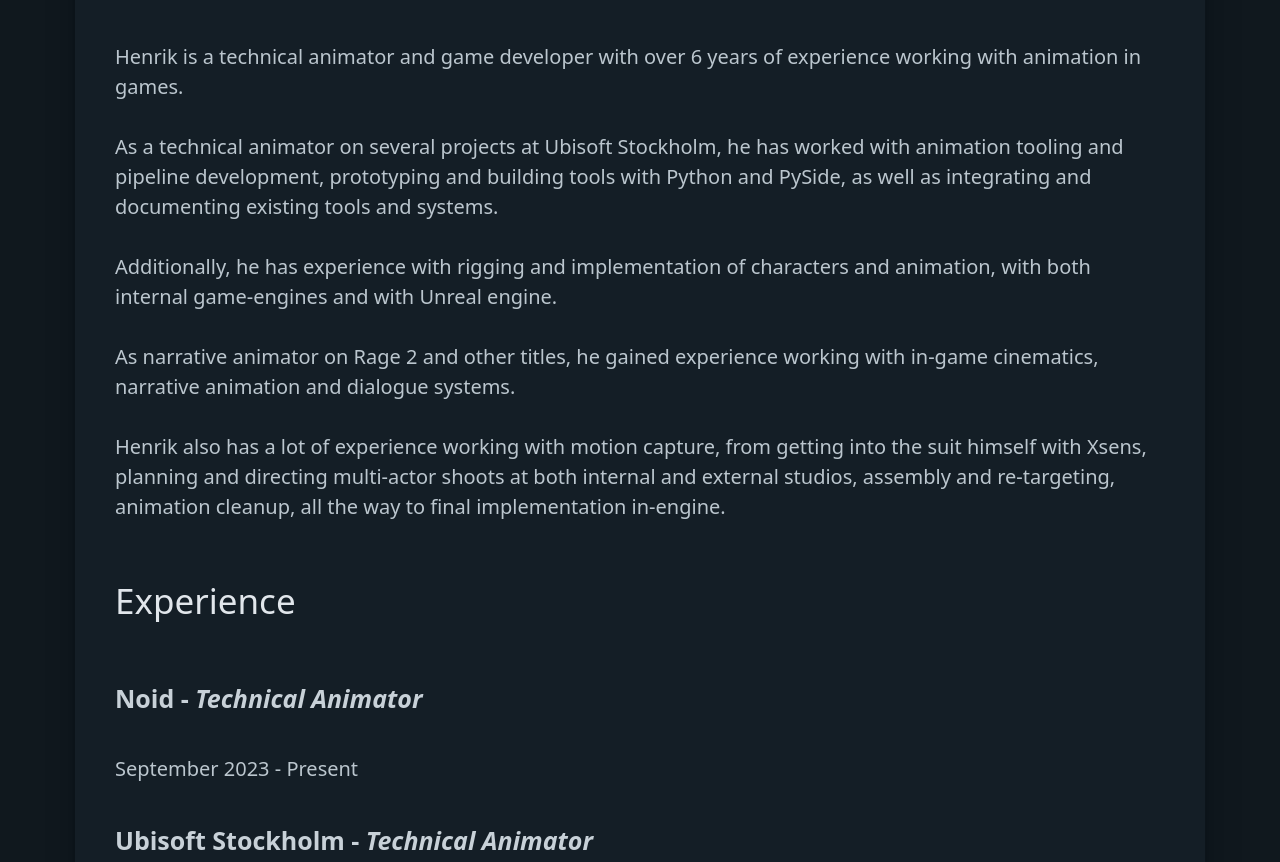
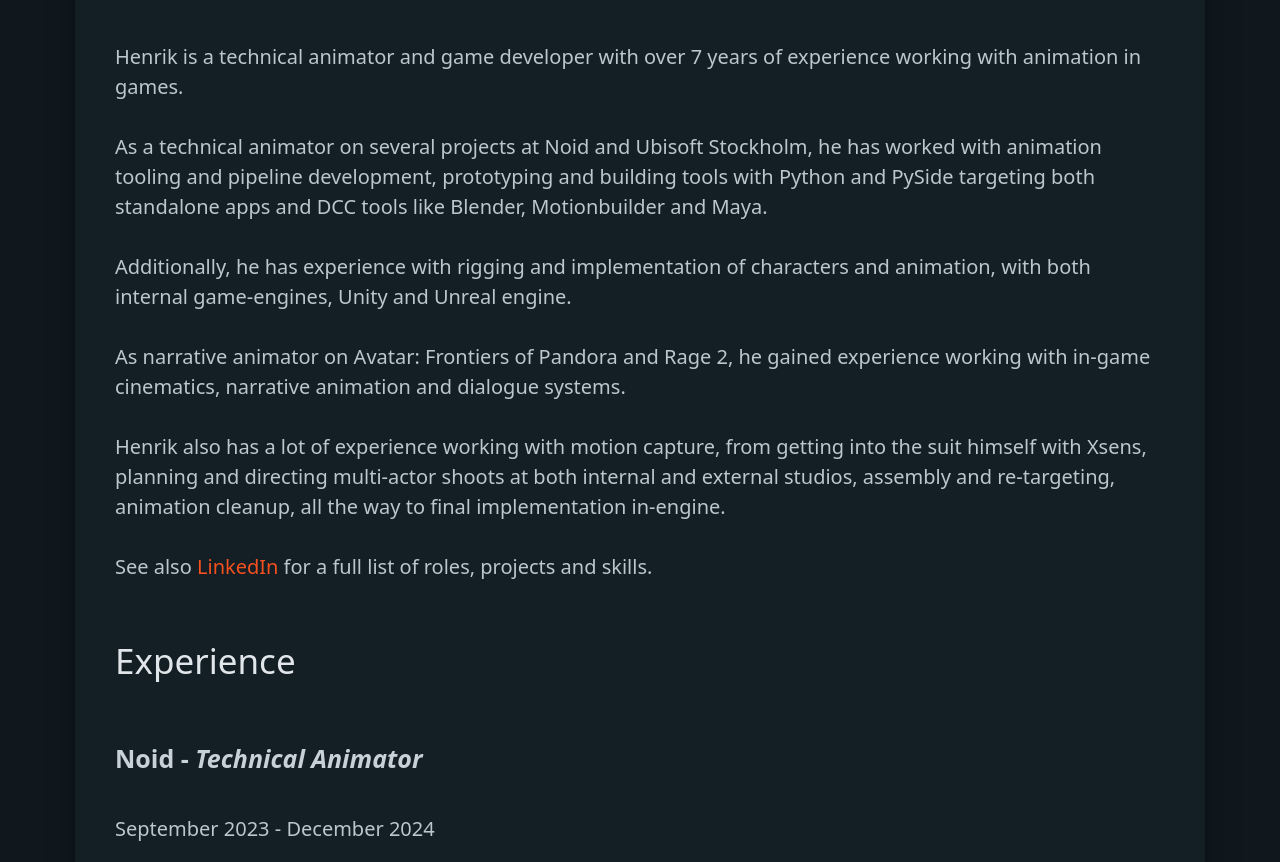
Before and after one commit to henrikwilhelmsen/henrikwilhelmsen.com, a plain HTML site: page source/resume.html in a window 1280 px wide. Shown: the part 900-1762 px from the top of the page. Drawn offline with Linux system fonts and the light colour scheme.

Commit message:
Keeping resume updated

```diff
--- a/source/css/main.css
+++ b/source/css/main.css
@@ -207,11 +207,11 @@
   --background-color: #fff;
   --color: hsl(205, 20%, 32%);
   --h1-color: hsl(205, 30%, 15%);
-  --h2-color: #24333e;
+  --h2-color: rgb(35.38125, 50.628125, 61.51875);
   --h3-color: hsl(205, 25%, 23%);
-  --h4-color: #374956;
+  --h4-color: rgb(54.63375, 72.706875, 85.61625);
   --h5-color: hsl(205, 20%, 32%);
-  --h6-color: #4d606d;
+  --h6-color: rgb(77.07375, 95.741875, 109.07625);
   --muted-color: hsl(205, 10%, 50%);
   --muted-border-color: hsl(205, 20%, 94%);
   --primary: #f4511e;
@@ -220,14 +220,14 @@
   --primary-inverse: #fff;
   --secondary: hsl(205, 15%, 41%);
   --secondary-hover: hsl(205, 20%, 32%);
-  --secondary-focus: rgba(89, 107, 120, 0.125);
+  --secondary-focus: rgba(88.8675, 107.16375, 120.2325, 0.125);
   --secondary-inverse: #fff;
   --contrast: hsl(205, 30%, 15%);
   --contrast-hover: #000;
-  --contrast-focus: rgba(89, 107, 120, 0.125);
+  --contrast-focus: rgba(88.8675, 107.16375, 120.2325, 0.125);
   --contrast-inverse: #fff;
   --mark-background-color: #fff2ca;
-  --mark-color: #543a26;
+  --mark-color: rgb(83.83125, 57.871875, 37.29375);
   --ins-color: #388e3c;
   --del-color: #c62828;
   --blockquote-border-color: var(--muted-border-color);
@@ -260,7 +260,7 @@
   --range-thumb-hover-color: var(--secondary-hover);
   --range-thumb-active-color: var(--primary);
   --table-border-color: var(--muted-border-color);
-  --table-row-stripped-background-color: #f6f8f9;
+  --table-row-stripped-background-color: rgb(245.82, 247.605, 248.88);
   --code-background-color: hsl(205, 20%, 94%);
   --code-color: var(--muted-color);
   --code-kbd-background-color: var(--contrast);
@@ -275,20 +275,20 @@
   --card-background-color: var(--background-color);
   --card-border-color: var(--muted-border-color);
   --card-box-shadow:
-    0.0145rem 0.029rem 0.174rem rgba(27, 40, 50, 0.01698),
-    0.0335rem 0.067rem 0.402rem rgba(27, 40, 50, 0.024),
-    0.0625rem 0.125rem 0.75rem rgba(27, 40, 50, 0.03),
-    0.1125rem 0.225rem 1.35rem rgba(27, 40, 50, 0.036),
-    0.2085rem 0.417rem 2.502rem rgba(27, 40, 50, 0.04302),
-    0.5rem 1rem 6rem rgba(27, 40, 50, 0.06),
-    0 0 0 0.0625rem rgba(27, 40, 50, 0.015);
-  --card-sectionning-background-color: #fbfbfc;
-  --dropdown-background-color: #fbfbfc;
-  --dropdown-border-color: #e1e6eb;
+    0.0145rem 0.029rem 0.174rem rgba(26.775, 40.1625, 49.725, 0.01698),
+    0.0335rem 0.067rem 0.402rem rgba(26.775, 40.1625, 49.725, 0.024),
+    0.0625rem 0.125rem 0.75rem rgba(26.775, 40.1625, 49.725, 0.03),
+    0.1125rem 0.225rem 1.35rem rgba(26.775, 40.1625, 49.725, 0.036),
+    0.2085rem 0.417rem 2.502rem rgba(26.775, 40.1625, 49.725, 0.04302),
+    0.5rem 1rem 6rem rgba(26.775, 40.1625, 49.725, 0.06),
+    0 0 0 0.0625rem rgba(26.775, 40.1625, 49.725, 0.015);
+  --card-sectionning-background-color: rgb(250.41, 251.3025, 251.94);
+  --dropdown-background-color: rgb(250.41, 251.3025, 251.94);
+  --dropdown-border-color: rgb(224.757, 230.2905, 234.243);
   --dropdown-box-shadow: var(--card-box-shadow);
   --dropdown-color: var(--color);
   --dropdown-hover-background-color: hsl(205, 20%, 94%);
-  --modal-overlay-background-color: rgba(213, 220, 226, 0.7);
+  --modal-overlay-background-color: rgba(212.874, 220.371, 225.726, 0.7);
   --progress-background-color: hsl(205, 18%, 86%);
   --progress-color: var(--primary);
   --loading-spinner-opacity: 0.5;
@@ -310,38 +310,38 @@
 
 @media only screen and (prefers-color-scheme: dark) {
   :root:not([data-theme]) {
-    --background-color: #11191f;
+    --background-color: rgb(16.734375, 25.1015625, 31.078125);
     --color: hsl(205, 16%, 77%);
     --h1-color: hsl(205, 20%, 94%);
-    --h2-color: #e1e6eb;
+    --h2-color: rgb(224.757, 230.2905, 234.243);
     --h3-color: hsl(205, 18%, 86%);
-    --h4-color: #c8d1d8;
+    --h4-color: rgb(199.92, 209.1425, 215.73);
     --h5-color: hsl(205, 16%, 77%);
-    --h6-color: #afbbc4;
+    --h6-color: rgb(174.471, 186.609, 195.279);
     --muted-color: hsl(205, 10%, 50%);
-    --muted-border-color: #1f2d38;
+    --muted-border-color: rgb(31.078125, 45.3953125, 55.621875);
     --primary: #f4511e;
     --primary-hover: #ff5722;
     --primary-focus: rgba(244, 81, 30, 0.25);
     --primary-inverse: #fff;
     --secondary: hsl(205, 15%, 41%);
     --secondary-hover: hsl(205, 10%, 50%);
-    --secondary-focus: rgba(115, 130, 140, 0.25);
+    --secondary-focus: rgba(114.75, 129.625, 140.25, 0.25);
     --secondary-inverse: #fff;
     --contrast: hsl(205, 20%, 94%);
     --contrast-hover: #fff;
-    --contrast-focus: rgba(115, 130, 140, 0.25);
+    --contrast-focus: rgba(114.75, 129.625, 140.25, 0.25);
     --contrast-inverse: #000;
-    --mark-background-color: #d1c284;
-    --mark-color: #11191f;
+    --mark-background-color: rgb(208.488, 194.152, 131.912);
+    --mark-color: rgb(16.734375, 25.1015625, 31.078125);
     --ins-color: #388e3c;
     --del-color: #c62828;
     --blockquote-border-color: var(--muted-border-color);
     --blockquote-footer-color: var(--muted-color);
     --button-box-shadow: 0 0 0 rgba(0, 0, 0, 0);
     --button-hover-box-shadow: 0 0 0 rgba(0, 0, 0, 0);
-    --form-element-background-color: #11191f;
-    --form-element-border-color: #374956;
+    --form-element-background-color: rgb(16.734375, 25.1015625, 31.078125);
+    --form-element-border-color: rgb(54.63375, 72.706875, 85.61625);
     --form-element-color: var(--color);
     --form-element-placeholder-color: var(--muted-color);
     --form-element-active-background-color: var(--form-element-background-color);
@@ -356,30 +356,30 @@
     --form-element-valid-border-color: #2e7d32;
     --form-element-valid-active-border-color: #388e3c;
     --form-element-valid-focus-color: rgba(56, 142, 60, 0.25);
-    --switch-background-color: #374956;
+    --switch-background-color: rgb(54.63375, 72.706875, 85.61625);
     --switch-color: var(--primary-inverse);
     --switch-checked-background-color: var(--primary);
-    --range-border-color: #24333e;
+    --range-border-color: rgb(35.38125, 50.628125, 61.51875);
     --range-active-border-color: hsl(205, 25%, 23%);
     --range-thumb-border-color: var(--background-color);
     --range-thumb-color: var(--secondary);
     --range-thumb-hover-color: var(--secondary-hover);
     --range-thumb-active-color: var(--primary);
     --table-border-color: var(--muted-border-color);
-    --table-row-stripped-background-color: rgba(115, 130, 140, 0.05);
-    --code-background-color: #18232c;
+    --table-row-stripped-background-color: rgba(114.75, 129.625, 140.25, 0.05);
+    --code-background-color: rgb(23.428125, 35.1421875, 43.509375);
     --code-color: var(--muted-color);
     --code-kbd-background-color: var(--contrast);
     --code-kbd-color: var(--contrast-inverse);
     --code-tag-color: hsl(330, 30%, 50%);
     --code-property-color: hsl(185, 30%, 50%);
     --code-value-color: hsl(40, 10%, 50%);
-    --code-comment-color: #4d606d;
+    --code-comment-color: rgb(77.07375, 95.741875, 109.07625);
     --accordion-border-color: var(--muted-border-color);
     --accordion-active-summary-color: var(--primary);
     --accordion-close-summary-color: var(--color);
     --accordion-open-summary-color: var(--muted-color);
-    --card-background-color: #141e26;
+    --card-background-color: rgb(20.08125, 30.121875, 37.29375);
     --card-border-color: var(--card-background-color);
     --card-box-shadow:
       0.0145rem 0.029rem 0.174rem rgba(0, 0, 0, 0.01698),
@@ -389,14 +389,14 @@
       0.2085rem 0.417rem 2.502rem rgba(0, 0, 0, 0.04302),
       0.5rem 1rem 6rem rgba(0, 0, 0, 0.06),
       0 0 0 0.0625rem rgba(0, 0, 0, 0.015);
-    --card-sectionning-background-color: #18232c;
+    --card-sectionning-background-color: rgb(23.428125, 35.1421875, 43.509375);
     --dropdown-background-color: hsl(205, 30%, 15%);
-    --dropdown-border-color: #24333e;
+    --dropdown-border-color: rgb(35.38125, 50.628125, 61.51875);
     --dropdown-box-shadow: var(--card-box-shadow);
     --dropdown-color: var(--color);
-    --dropdown-hover-background-color: rgba(36, 51, 62, 0.75);
-    --modal-overlay-background-color: rgba(36, 51, 62, 0.8);
-    --progress-background-color: #24333e;
+    --dropdown-hover-background-color: rgba(35.38125, 50.628125, 61.51875, 0.75);
+    --modal-overlay-background-color: rgba(35.38125, 50.628125, 61.51875, 0.8);
+    --progress-background-color: rgb(35.38125, 50.628125, 61.51875);
     --progress-color: var(--primary);
     --loading-spinner-opacity: 0.5;
     --tooltip-background-color: var(--contrast);
@@ -416,38 +416,38 @@
   }
 }
 [data-theme=dark] {
-  --background-color: #11191f;
+  --background-color: rgb(16.734375, 25.1015625, 31.078125);
   --color: hsl(205, 16%, 77%);
   --h1-color: hsl(205, 20%, 94%);
-  --h2-color: #e1e6eb;
+  --h2-color: rgb(224.757, 230.2905, 234.243);
   --h3-color: hsl(205, 18%, 86%);
-  --h4-color: #c8d1d8;
+  --h4-color: rgb(199.92, 209.1425, 215.73);
   --h5-color: hsl(205, 16%, 77%);
-  --h6-color: #afbbc4;
+  --h6-color: rgb(174.471, 186.609, 195.279);
   --muted-color: hsl(205, 10%, 50%);
-  --muted-border-color: #1f2d38;
+  --muted-border-color: rgb(31.078125, 45.3953125, 55.621875);
   --primary: #f4511e;
   --primary-hover: #ff5722;
   --primary-focus: rgba(244, 81, 30, 0.25);
   --primary-inverse: #fff;
   --secondary: hsl(205, 15%, 41%);
   --secondary-hover: hsl(205, 10%, 50%);
-  --secondary-focus: rgba(115, 130, 140, 0.25);
+  --secondary-focus: rgba(114.75, 129.625, 140.25, 0.25);
   --secondary-inverse: #fff;
   --contrast: hsl(205, 20%, 94%);
   --contrast-hover: #fff;
-  --contrast-focus: rgba(115, 130, 140, 0.25);
+  --contrast-focus: rgba(114.75, 129.625, 140.25, 0.25);
   --contrast-inverse: #000;
-  --mark-background-color: #d1c284;
-  --mark-color: #11191f;
+  --mark-background-color: rgb(208.488, 194.152, 131.912);
+  --mark-color: rgb(16.734375, 25.1015625, 31.078125);
   --ins-color: #388e3c;
   --del-color: #c62828;
   --blockquote-border-color: var(--muted-border-color);
   --blockquote-footer-color: var(--muted-color);
   --button-box-shadow: 0 0 0 rgba(0, 0, 0, 0);
   --button-hover-box-shadow: 0 0 0 rgba(0, 0, 0, 0);
-  --form-element-background-color: #11191f;
-  --form-element-border-color: #374956;
+  --form-element-background-color: rgb(16.734375, 25.1015625, 31.078125);
+  --form-element-border-color: rgb(54.63375, 72.706875, 85.61625);
   --form-element-color: var(--color);
   --form-element-placeholder-color: var(--muted-color);
   --form-element-active-background-color: var(--form-element-background-color);
@@ -462,30 +462,30 @@
   --form-element-valid-border-color: #2e7d32;
   --form-element-valid-active-border-color: #388e3c;
   --form-element-valid-focus-color: rgba(56, 142, 60, 0.25);
-  --switch-background-color: #374956;
+  --switch-background-color: rgb(54.63375, 72.706875, 85.61625);
   --switch-color: var(--primary-inverse);
   --switch-checked-background-color: var(--primary);
-  --range-border-color: #24333e;
+  --range-border-color: rgb(35.38125, 50.628125, 61.51875);
   --range-active-border-color: hsl(205, 25%, 23%);
   --range-thumb-border-color: var(--background-color);
   --range-thumb-color: var(--secondary);
   --range-thumb-hover-color: var(--secondary-hover);
   --range-thumb-active-color: var(--primary);
   --table-border-color: var(--muted-border-color);
-  --table-row-stripped-background-color: rgba(115, 130, 140, 0.05);
-  --code-background-color: #18232c;
+  --table-row-stripped-background-color: rgba(114.75, 129.625, 140.25, 0.05);
+  --code-background-color: rgb(23.428125, 35.1421875, 43.509375);
   --code-color: var(--muted-color);
   --code-kbd-background-color: var(--contrast);
   --code-kbd-color: var(--contrast-inverse);
   --code-tag-color: hsl(330, 30%, 50%);
   --code-property-color: hsl(185, 30%, 50%);
   --code-value-color: hsl(40, 10%, 50%);
-  --code-comment-color: #4d606d;
+  --code-comment-color: rgb(77.07375, 95.741875, 109.07625);
   --accordion-border-color: var(--muted-border-color);
   --accordion-active-summary-color: var(--primary);
   --accordion-close-summary-color: var(--color);
   --accordion-open-summary-color: var(--muted-color);
-  --card-background-color: #141e26;
+  --card-background-color: rgb(20.08125, 30.121875, 37.29375);
   --card-border-color: var(--card-background-color);
   --card-box-shadow:
     0.0145rem 0.029rem 0.174rem rgba(0, 0, 0, 0.01698),
@@ -495,14 +495,14 @@
     0.2085rem 0.417rem 2.502rem rgba(0, 0, 0, 0.04302),
     0.5rem 1rem 6rem rgba(0, 0, 0, 0.06),
     0 0 0 0.0625rem rgba(0, 0, 0, 0.015);
-  --card-sectionning-background-color: #18232c;
+  --card-sectionning-background-color: rgb(23.428125, 35.1421875, 43.509375);
   --dropdown-background-color: hsl(205, 30%, 15%);
-  --dropdown-border-color: #24333e;
+  --dropdown-border-color: rgb(35.38125, 50.628125, 61.51875);
   --dropdown-box-shadow: var(--card-box-shadow);
   --dropdown-color: var(--color);
-  --dropdown-hover-background-color: rgba(36, 51, 62, 0.75);
-  --modal-overlay-background-color: rgba(36, 51, 62, 0.8);
-  --progress-background-color: #24333e;
+  --dropdown-hover-background-color: rgba(35.38125, 50.628125, 61.51875, 0.75);
+  --modal-overlay-background-color: rgba(35.38125, 50.628125, 61.51875, 0.8);
+  --progress-background-color: rgb(35.38125, 50.628125, 61.51875);
   --progress-color: var(--primary);
   --loading-spinner-opacity: 0.5;
   --tooltip-background-color: var(--contrast);
@@ -1360,7 +1360,7 @@
 }
 [type=checkbox][role=switch]:before {
   display: block;
-  width: calc(1.25em - (var(--border-width) * 2));
+  width: calc(1.25em - var(--border-width) * 2);
   height: 100%;
   border-radius: 50%;
   background-color: var(--color);
--- a/source/resume.html
+++ b/source/resume.html
@@ -46,21 +46,22 @@
       <!-- Summary -->
       <h2>Summary</h2>
       <p>
-        Henrik is a technical animator and game developer with over 6 years of experience working with animation in
+        Henrik is a technical animator and game developer with over 7 years of experience working with animation in
         games.
       </p>
       <p>
-        As a technical animator on several projects at Ubisoft Stockholm, he has worked with animation tooling and
-        pipeline development, prototyping and building tools with Python and PySide, as well as integrating and
-        documenting existing tools and systems.
+        As a technical animator on several projects at Noid and Ubisoft Stockholm, he has worked with animation tooling
+        and
+        pipeline development, prototyping and building tools with Python and PySide targeting both standalone apps and
+        DCC tools like Blender, Motionbuilder and Maya.
       </p>
       <p>
         Additionally, he has experience with rigging and implementation of characters and animation, with both internal
-        game-engines and with Unreal engine.
+        game-engines, Unity and Unreal engine.
       </p>
       <p>
-        As narrative animator on Rage 2 and other titles, he gained experience working with in-game cinematics,
-        narrative animation and dialogue systems.
+        As narrative animator on Avatar: Frontiers of Pandora and Rage 2, he gained experience working with in-game
+        cinematics, narrative animation and dialogue systems.
       </p>
       <p>
         Henrik also has a lot of experience working with motion capture, from getting into the suit himself with Xsens,
@@ -68,11 +69,16 @@
         animation cleanup, all the way to final implementation in-engine.
       </p>
 
+      <p>
+        See also <a href="https://www.linkedin.com/in/wilhelmsenhenrik/" target="_blank">LinkedIn</a> for a full list of
+        roles, projects and skills.
+      </p>
+
       <!-- Experience -->
       <h2>Experience</h2>
 
       <h4>Noid - <i>Technical Animator</i></h4>
-      <p>September 2023 - Present</p>
+      <p>September 2023 - December 2024</p>
 
       <h4>Ubisoft Stockholm - <i>Technical Animator</i></h4>
       <p>September 2021 - September 2023</p>
@@ -92,49 +98,28 @@
       <h4>INN University, Hamar Norway - <i>Bachelor's degree, Animation</i></h4>
       <p>August 2012 - June 2015</p>
 
-      <!-- Courses and Certs -->
-      <h2>Courses and Certifications</h2>
-      <h4>iAnimate - <i>Games Workshop 1</i></h4>
-      <p>January 2016 - March 2016</p>
-
-      <h4>iAnimate - <i>Games Workshop 2</i></h4>
-      <p>April 2016 - June 2016</p>
-
-      <h4>Udemy - <i>The Git and Github Bootcamp</i></h4>
-      <p>June 2022</p>
-      <p><a href="https://www.udemy.com/certificate/UC-6902d63b-bae4-4cce-ac43-6baf2dcdf0b2" target="_blank">Certificate
-          link</a></p>
-
       <!-- Software and tech -->
       <h2>Software and Technologies</h2>
 
-      <h4>Expert in</h4>
-      <ul>
-        <li>Autodesk Maya</li>
-        <li>Autodesk Motionbuilder</li>
-      </ul>
-
-      <h4>Comfortable with</h4>
       <ul>
         <li>Python</li>
+        <li>Blender</li>
+        <li>Autodesk Motionbuilder</li>
+        <li>Autodesk Maya</li>
         <li>PySide/PyQt</li>
         <li>USD</li>
         <li>Git and Gitlab CI/CD</li>
         <li>Linux and WSL</li>
+        <li>Unity</li>
         <li>Unreal Engine</li>
         <li>Nvidia Omniverse</li>
       </ul>
 
-      <h4>Learning</h4>
-      <ul>
-        <li>C++</li>
-        <li>Blender</li>
-      </ul>
     </article>
   </main>
 
   <footer class="container">
-    <small> Copyright (c) 2018-2023 Henrik Wilhelmsen • <a
+    <small> Copyright (c) 2018-2025 Henrik Wilhelmsen • <a
         href="https://github.com/henrikwilhelmsen/henrikwilhelmsen.com">Source Code</a> • Built with <a
         href="https://picocss.com">Pico</a> </small>
   </footer>
```
Also changed, not shown: source/index.html (+2 -3 lines), source/portfolio.html (+1 -1 lines), 1 other file.
